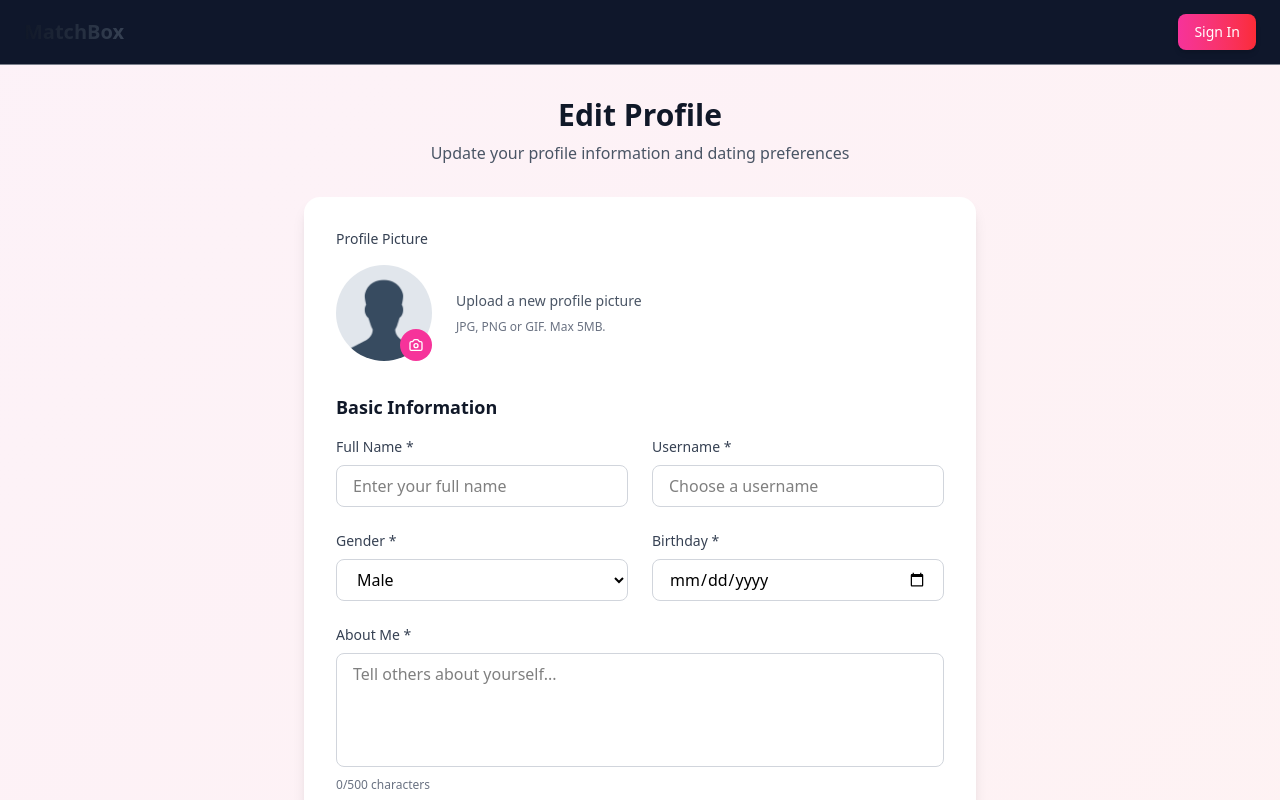
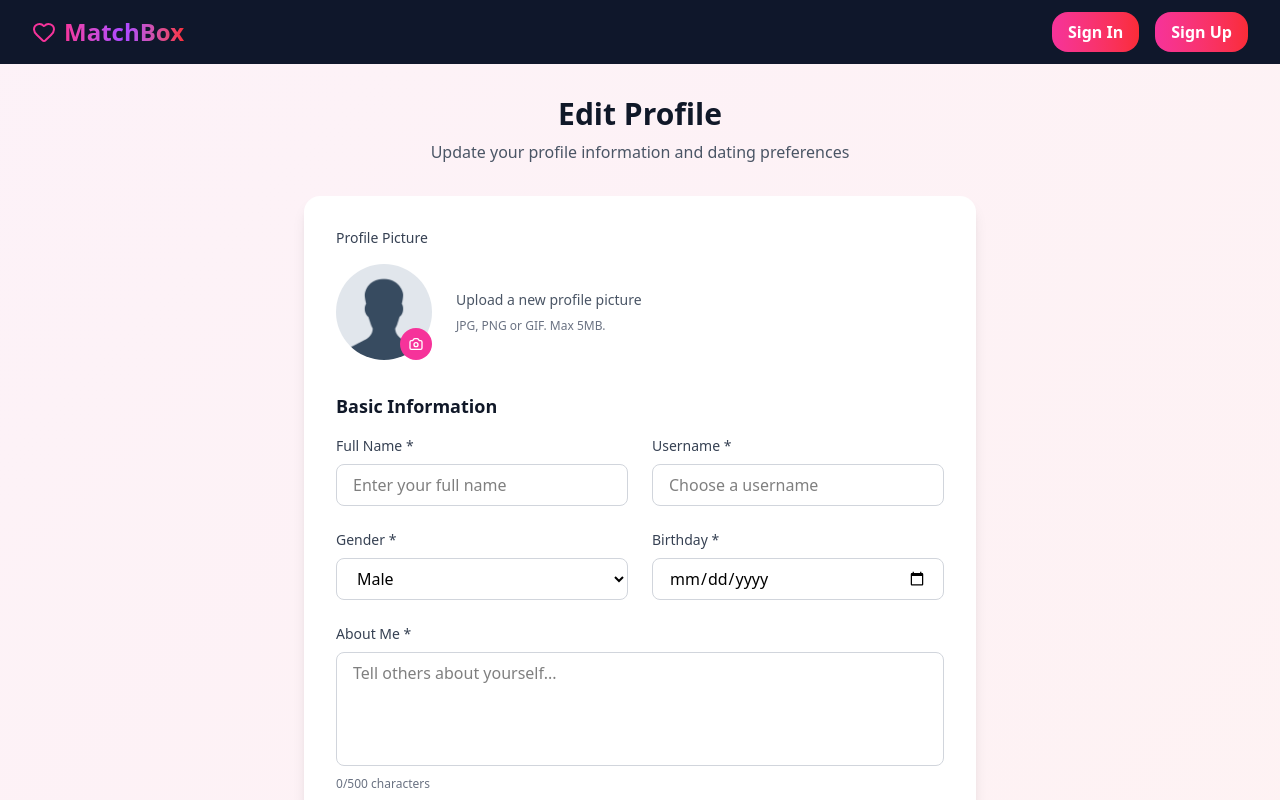
Before and after one commit to bryankhor07/Match-Box, a Next.js app: page /profile/edit in a window 1280 px wide. Shown: the top 800 px of the page. Built offline with nearby package versions, Linux system fonts and the light colour scheme; no server answers.

Commit message:
Redesigned logo and buttons on navbar

```diff
--- a/components/Navbar.tsx
+++ b/components/Navbar.tsx
@@ -1,77 +1,84 @@
 "use client";
 import { useAuth } from "@/contexts/auth-context";
 import Link from "next/link";
+import { Heart } from "lucide-react";
 
 export default function Navbar() {
   const { signOut, user } = useAuth();
   return (
-    <nav className="relative z-50 bg-slate-900 border-b border-gray-200/50 dark:border-gray-700/50">
-      <div className="container mx-auto px-6">
-        <div className="flex items-center justify-between h-16">
-          <Link href="/" className="flex items-center space-x-3">
-            <span className="text-xl font-bold bg-gradient-to-r from-gray-900 to-gray-700 dark:from-white dark:to-gray-200 bg-clip-text text-transparent">
+    <nav className="bg-slate-900 shadow-md">
+      <div className="mx-auto px-4 sm:px-6 lg:px-8">
+        <div className="flex justify-between h-16 items-center">
+          {/* Logo (left) */}
+          <Link
+            href={user ? "/matches" : "/"}
+            className="flex items-center space-x-2"
+          >
+            <Heart className="text-pink-500 text-2xl" />
+            <span className="text-2xl font-bold bg-gradient-to-r from-pink-500 via-purple-500 to-red-500 bg-clip-text text-transparent">
               MatchBox
             </span>
           </Link>
 
+          {/* Navigation (center) */}
           {/* Only show navigation links if user is authenticated */}
           {user && (
-            <div className="hidden md:flex items-center space-x-8">
+            <div className="hidden md:flex space-x-8">
               <Link
                 href="/matches"
-                className="text-gray-700 dark:text-gray-300 hover:text-pink-600 dark:hover:text-pink-400 font-medium transition-colors duration-200"
+                className="text-white hover:text-pink-400 transition-colors"
               >
                 Discover
               </Link>
               <Link
                 href="/matches/list"
-                className="text-gray-700 dark:text-gray-300 hover:text-blue-600 dark:hover:text-blue-400 font-medium transition-colors duration-200"
+                className="text-white hover:text-pink-400 transition-colors"
               >
                 Matches
               </Link>
               <Link
                 href="/chat"
-                className="text-gray-700 dark:text-gray-300 hover:text-green-600 dark:hover:text-green-400 font-medium transition-colors duration-200"
+                className="text-white hover:text-pink-400 transition-colors"
               >
                 Messages
               </Link>
               <Link
                 href="/profile"
-                className="text-gray-700 dark:text-gray-300 hover:text-purple-600 dark:hover:text-purple-400 font-medium transition-colors duration-200"
+                className="text-white hover:text-pink-400 transition-colors"
               >
-                Profile
+                Messages
               </Link>
             </div>
           )}
 
+          {/* Auth Buttons (right) */}
+          <div className="flex items-center space-x-4">
             {user ? (
+              <>
                 <button
                   onClick={signOut}
-              className="inline-flex items-center px-4 py-2 bg-gradient-to-r from-red-500 to-red-600 text-white text-sm font-medium rounded-lg hover:from-red-600 hover:to-red-700 transition-all duration-200 shadow-md hover:shadow-lg"
+                  className="bg-gradient-to-r from-pink-500 to-red-500 text-white font-semibold py-2 px-4 rounded-2xl hover:from-pink-600 hover:to-red-600 transition-all duration-200"
                 >
-              <svg
-                className="w-4 h-4 mr-1"
-                fill="none"
-                stroke="currentColor"
-                viewBox="0 0 24 24"
-              >
-                <path
-                  strokeLinecap="round"
-                  strokeLinejoin="round"
-                  strokeWidth={2}
-                  d="M17 16l4-4m0 0l-4-4m4 4H7m6 4v1a3 3 0 01-3 3H6a3 3 0 01-3-3V7a3 3 0 013-3h4a3 3 0 013 3v1"
-                />
-              </svg>
                   Sign Out
                 </button>
+              </>
             ) : (
+              <>
                 <Link
                   href="/auth"
-              className="inline-flex items-center px-4 py-2 bg-gradient-to-r from-pink-500 to-red-500 text-white text-sm font-medium rounded-lg hover:from-pink-600 hover:to-red-600 transition-all duration-200 shadow-md hover:shadow-lg"
+                  className="bg-gradient-to-r from-pink-500 to-red-500 text-white font-semibold py-2 px-4 rounded-2xl hover:from-pink-600 hover:to-red-600 transition-all duration-200"
                 >
                   Sign In
                 </Link>
+                <Link
+                  href="/auth"
+                  className="bg-gradient-to-r from-pink-500 to-red-500 text-white font-semibold py-2 px-4 rounded-2xl hover:from-pink-600 hover:to-red-600 transition-all duration-200"
+                >
+                  Sign Up
+                </Link>
+              </>
             )}
+          </div>
         </div>
       </div>
     </nav>
```
Lines whose indentation alone changed are shown as unchanged.
